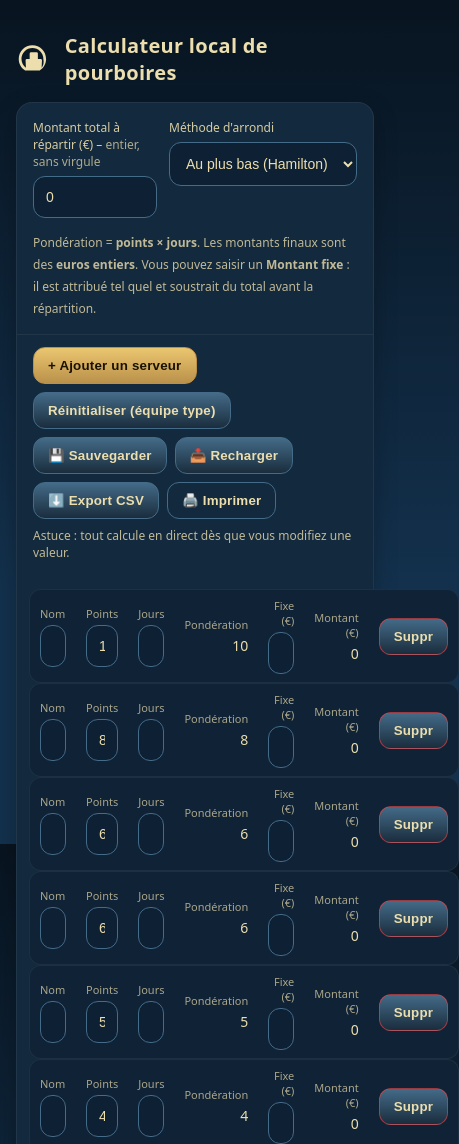
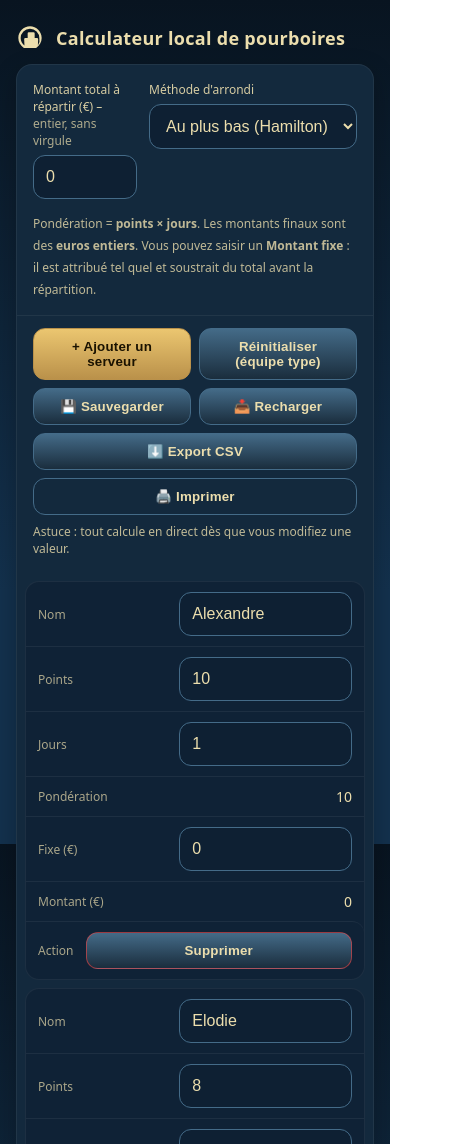
Before and after one commit to mystatraiz/pourboires, a plain HTML site: page index.html in a window 390 px wide. Shown: the top 1144 px of the page, 459 px wide, since content can reach past the window. Drawn offline with Linux system fonts and the light colour scheme.

Commit message:
Add files via upload

```diff
--- a/index.html
+++ b/index.html
@@ -3,7 +3,7 @@
 <head>
   <meta charset="utf-8" />
   <meta name="viewport" content="width=device-width, initial-scale=1" />
-  <title>Calculateur de pourboires – Local (avec montants fixes)</title>
+  <title>index.html – mobile-friendly</title>
   <style>
     :root{
       --bg:#0b1522;         /* sobre, lisible en club/bar */
@@ -19,25 +19,21 @@
     }
     *{box-sizing:border-box}
     html,body{height:100%}
-    body{
-      margin:0; font-family:system-ui,-apple-system,Segoe UI,Roboto,Ubuntu,Inter,Arial,sans-serif;
-      background:linear-gradient(180deg,#081420,#13314D 70%);
-      color:var(--text);
-    }
-    .wrap{max-width:1100px; margin:32px auto; padding:0 16px}
-    header{display:flex; gap:16px; align-items:center; margin-bottom:16px}
-    header h1{font-size:clamp(20px,3.2vw,28px); margin:0; letter-spacing:.3px}
+    body{margin:0; font-family:system-ui,-apple-system,Segoe UI,Roboto,Ubuntu,Inter,Arial,sans-serif; background:linear-gradient(180deg,#081420,#13314D 70%); color:var(--text);}
+    .wrap{max-width:1100px; margin:24px auto; padding:0 16px}
+    header{display:flex; gap:12px; align-items:center; margin-bottom:12px}
+    header h1{font-size:clamp(18px,3.4vw,28px); margin:0; letter-spacing:.3px}
     .card{background:var(--panel); border:1px solid rgba(255,255,255,.06); border-radius:var(--radius); box-shadow:var(--shadow)}
+
+    /* Controls */
     .controls{display:grid; grid-template-columns:repeat(12,1fr); gap:12px; padding:16px}
     .controls .field{grid-column:span 12}
     .controls .field.half{grid-column:span 6}
     label{font-size:12px; opacity:.9; display:block; margin-bottom:6px}
-    input[type="number"], input[type="text"], select{
-      width:100%; padding:12px 12px; border-radius:12px; border:1px solid var(--muted);
-      background:#0e2033; color:var(--text); outline:none; font-size:14px;
-    }
-    input[type="number"]::-webkit-outer-spin-button,
-    input[type="number"]::-webkit-inner-spin-button{ -webkit-appearance: none; margin: 0; }
+    input[type="number"], input[type="text"], select{ width:100%; padding:12px 12px; border-radius:12px; border:1px solid var(--muted); background:#0e2033; color:var(--text); outline:none; font-size:16px; }
+    input[type="number"]::-webkit-outer-spin-button, input[type="number"]::-webkit-inner-spin-button{ -webkit-appearance: none; margin: 0; }
+
+    /* Buttons */
     .btn{appearance:none; border:1px solid var(--muted); color:var(--text); background:linear-gradient(180deg,var(--muted),#1A2D3D); padding:10px 14px; border-radius:12px; cursor:pointer; font-weight:600; letter-spacing:.2px}
     .btn:hover{filter:brightness(1.05)}
     .btn:active{transform:translateY(1px)}
@@ -45,9 +41,12 @@
     .btn.ghost{background:transparent}
     .btn.warn{border-color:rgba(239,68,68,.6)}
 
+    /* Toolbar */
     .toolbar{display:flex; flex-wrap:wrap; gap:8px; padding:12px 16px; border-top:1px solid rgba(255,255,255,.06)}
 
-    table{width:100%; border-collapse:separate; border-spacing:0 8px; font-size:14px}
+    /* Table */
+    .table-wrap{padding:8px 12px 16px; overflow-x:auto; -webkit-overflow-scrolling:touch}
+    table{width:100%; border-collapse:separate; border-spacing:0 8px; font-size:14px; min-width:720px}
     thead th{font-weight:700; text-align:left; font-size:12px; text-transform:uppercase; letter-spacing:.4px; opacity:.9; padding:6px 10px}
     tbody tr{background:#0f2236; border:1px solid rgba(255,255,255,.06)}
     tbody td{padding:8px 10px; vertical-align:middle}
@@ -66,20 +65,38 @@
 
     .hint{opacity:.8; font-size:12px}
 
+    /* --- Mobile enhancements --- */
     @media (max-width:780px){
       .controls{grid-template-columns:repeat(6,1fr)}
       .controls .field.half{grid-column:span 6}
+      .toolbar .btn{flex:1 1 calc(50% - 8px)}
+      .toolbar .btn.ghost{flex:1 1 100%}
+      .table-wrap{padding:4px 8px 12px}
+      table{min-width:100%}
       thead{display:none}
-      tbody tr{display:grid; grid-template-columns:1.2fr .7fr .7fr .8fr .8fr .9fr .4fr; align-items:center}
-      tbody td[data-label]{display:grid; gap:4px}
-      tbody td[data-label]::before{content:attr(data-label); font-size:11px; opacity:.7}
+      /* Card layout per row */
+      tbody{display:grid; gap:8px}
+      tbody tr{display:grid; grid-template-columns:1fr; border-radius:14px}
+      tbody td{display:flex; align-items:center; justify-content:space-between; padding:10px 12px; border-top:1px solid rgba(255,255,255,.06)}
+      tbody td:first-child{border:none}
+      tbody td[data-label]::before{content:attr(data-label); font-size:12px; opacity:.7; margin-right:12px}
+      /* Inputs fit nicely on small screens */
+      td input[type="text"], td input[type="number"]{max-width:55%}
+      td .btn.warn{width:100%}
+    }
+
+    /* Very small phones */
+    @media (max-width:380px){
+      header h1{font-size:18px}
+      .toolbar .btn{flex:1 1 100%}
+      td input[type="text"], td input[type="number"]{max-width:60%}
     }
   </style>
 </head>
 <body>
   <div class="wrap">
     <header>
-      <svg width="34" height="34" viewBox="0 0 24 24" fill="none" xmlns="http://www.w3.org/2000/svg" aria-hidden="true">
+      <svg width="28" height="28" viewBox="0 0 24 24" fill="none" xmlns="http://www.w3.org/2000/svg" aria-hidden="true">
         <path d="M12 2c5.523 0 10 4.477 10 10 0 3.473-1.787 6.53-4.484 8.313l-.016.011a1 1 0 0 1-.558.176H7.058a1 1 0 0 1-.558-.176l-.016-.011C3.787 18.53 2 15.473 2 12 2 6.477 6.477 2 12 2Zm0 2a8 8 0 0 0-8 8c0 2.64 1.279 4.977 3.242 6.422L7 13a1 1 0 0 1 1-1h2V8a1 1 0 0 1 1-1h4a1 1 0 0 1 1 1v4h2a1 1 0 0 1 1 1l-.242 5.422A7.96 7.96 0 0 0 20 12a8 8 0 0 0-8-8Z" fill="currentColor"/>
       </svg>
       <h1>Calculateur local de pourboires</h1>
@@ -89,7 +106,7 @@
       <div class="controls">
         <div class="field half">
           <label for="total">Montant total à répartir (€) – <span class="hint">entier, sans virgule</span></label>
-          <input id="total" type="number" min="0" step="1" value="0" />
+          <input id="total" type="number" inputmode="numeric" pattern="[0-9]*" min="0" step="1" value="0" />
         </div>
         <div class="field half">
           <label for="rounding">Méthode d'arrondi</label>
@@ -110,10 +127,10 @@
         <button class="btn" id="load">📥 Recharger</button>
         <button class="btn" id="exportCSV">⬇️ Export CSV</button>
         <button class="btn ghost" id="print">🖨️ Imprimer</button>
-        <span class="hint">Astuce : tout calcule en direct dès que vous modifiez une valeur.</span>
+        <span class="hint" style="flex:1 1 100%">Astuce : tout calcule en direct dès que vous modifiez une valeur.</span>
       </div>
 
-      <div style="padding:8px 12px 16px">
+      <div class="table-wrap">
         <table id="tbl">
           <thead>
             <tr>
@@ -146,12 +163,12 @@
   <template id="rowTpl">
     <tr>
       <td data-label="Nom"><input type="text" class="name" placeholder="Nom" /></td>
-      <td class="center" data-label="Points"><input type="number" class="points" min="0" step="1" value="0" /></td>
-      <td class="center" data-label="Jours"><input type="number" class="days" min="0" step="1" value="0" /></td>
+      <td class="center" data-label="Points"><input type="number" inputmode="numeric" pattern="[0-9]*" class="points" min="0" step="1" value="0" /></td>
+      <td class="center" data-label="Jours"><input type="number" inputmode="numeric" pattern="[0-9]*" class="days" min="0" step="1" value="0" /></td>
       <td class="right num" data-label="Pondération"><span class="weight">0</span></td>
-      <td class="right" data-label="Fixe (€)"><input type="number" class="fixed" min="0" step="1" value="0" /></td>
+      <td class="right" data-label="Fixe (€)"><input type="number" inputmode="numeric" pattern="[0-9]*" class="fixed" min="0" step="1" value="0" /></td>
       <td class="right num" data-label="Montant (€)"><span class="amount">0</span></td>
-      <td class="center"><button class="btn warn" title="Supprimer">Suppr</button></td>
+      <td class="center" data-label="Action"><button class="btn warn" title="Supprimer">Supprimer</button></td>
     </tr>
   </template>
 
```
